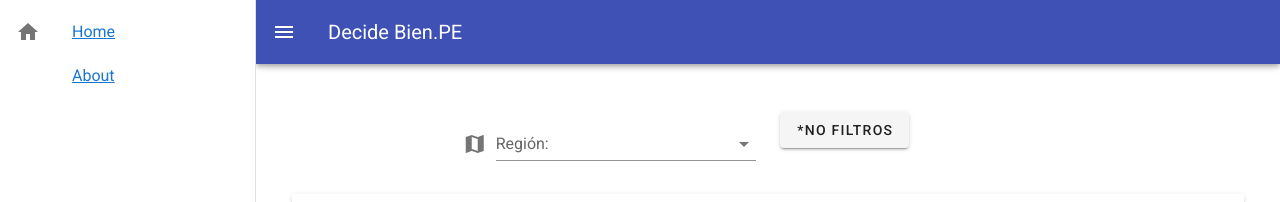
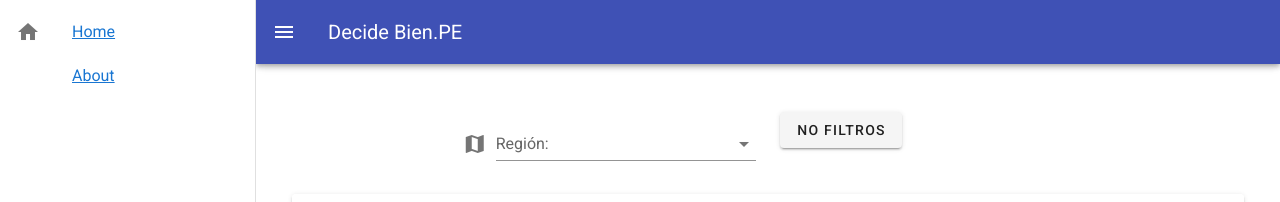
Before and after one commit to jincio/decidebienpe-pwa, a Vue app: page /#/ in a window 1280 px wide. Shown: the top 202 px of the page. Built offline with nearby package versions, Linux system fonts and the light colour scheme.

Commit message:
finishing web service changes - add comment about cache

```diff
--- a/src/registerServiceWorker.js
+++ b/src/registerServiceWorker.js
@@ -21,9 +21,6 @@
     },
     updated() {
       console.log('New content is available; Refresh...')
-      // setTimeout(() => {
-      //   window.location.reload(true)
-      // }, 1000)
     },
     offline() {
       console.log('No internet connection found. App is running in offline mode.')
--- a/src/views/Home.vue
+++ b/src/views/Home.vue
@@ -14,7 +14,7 @@
             ></v-select>
           </v-col>
           <v-col cols="6" md="4"
-            ><v-btn @click="onNoFiltrosClicked">*No Filtros</v-btn>
+            ><v-btn @click="onNoFiltrosClicked">No Filtros</v-btn>
           </v-col>
         </v-row>
       </v-col>
--- a/vue.config.js
+++ b/vue.config.js
@@ -11,6 +11,7 @@
     appleMobileWebAppCapable: 'yes',
     appleMobileWebAppStatusBarStyle: 'black',
     // configure the workbox plugin
+    // removing old caches to keep app up to date
     workboxPluginMode: 'GenerateSW',
     workboxOptions: {
       cleanupOutdatedCaches: true
```
